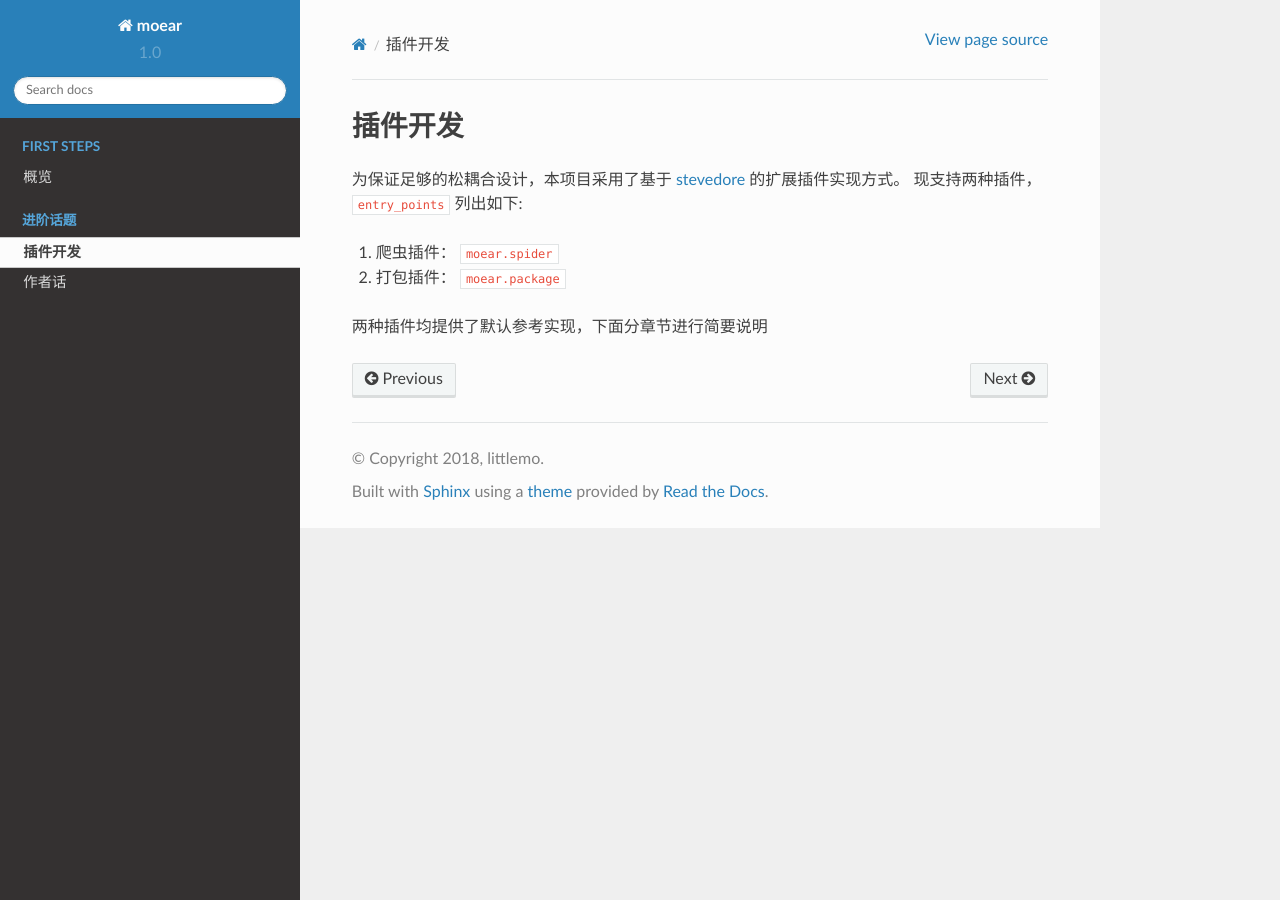
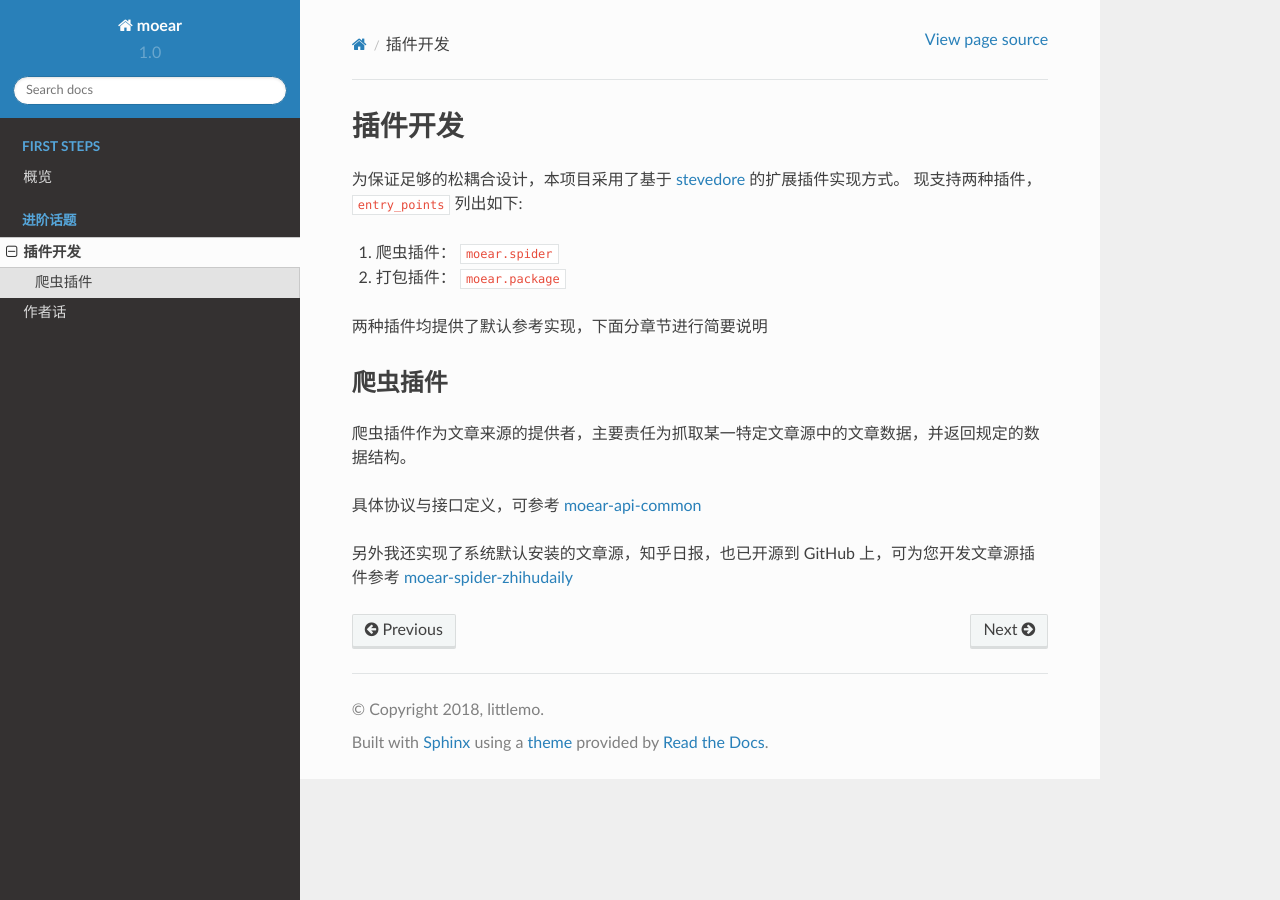
Before and after one commit to littlemo/moear, a Sphinx documentation site: the page built from docs/source/topics/plugin.rst, in a window 1280 px wide. Built offline with Sphinx 7.4.7 and the Read the Docs theme 2.0.0, drawn with Linux system fonts in a browser that asks for light colours; formulas are drawn with MathJax 3.

Commit message:
F: 实现爬虫插件章节说明文档

```diff
--- a/docs/source/topics/plugin.rst
+++ b/docs/source/topics/plugin.rst
@@ -12,5 +12,17 @@
 
 两种插件均提供了默认参考实现，下面分章节进行简要说明
 
+爬虫插件
+========
+
+爬虫插件作为文章来源的提供者，主要责任为抓取某一特定文章源中的文章数据，并返回规定的数据结构。
+
+具体协议与接口定义，可参考 `moear-api-common`_
+
+另外我还实现了系统默认安装的文章源，知乎日报，也已开源到 GitHub 上，可为您开发文章源插件参考
+`moear-spider-zhihudaily`_
+
 
 .. _stevedore: https://docs.openstack.org/stevedore/latest/
+.. _moear-api-common: http://moear-api-common.rtfd.io
+.. _moear-spider-zhihudaily: http://moear-spider-zhihudaily.rtfd.io
```
